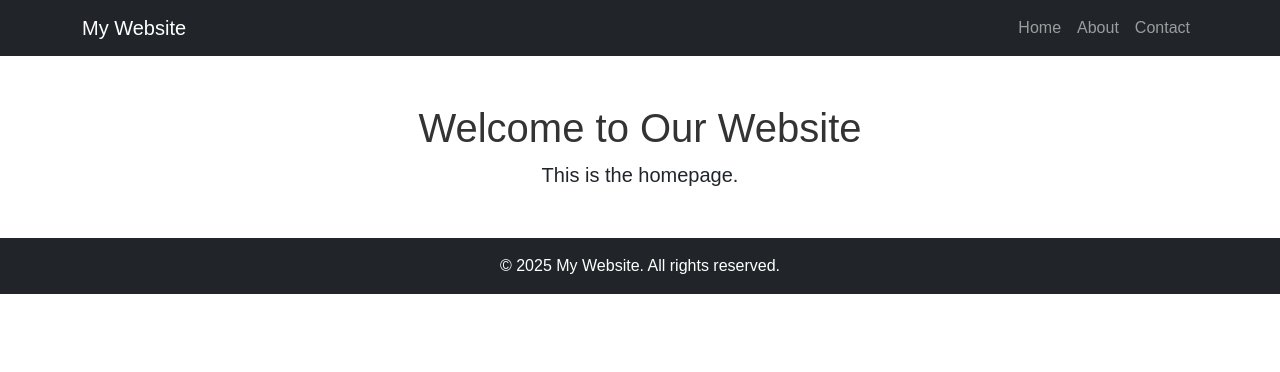
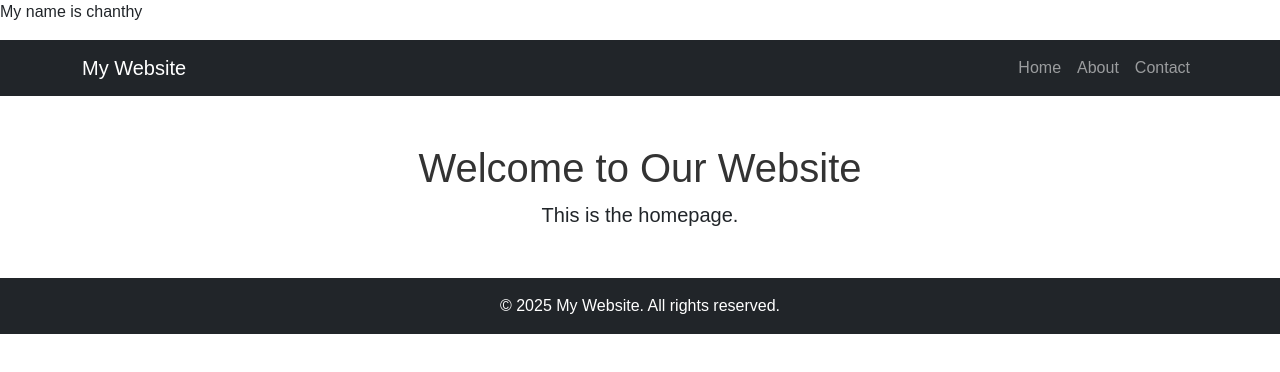
Before and after one commit to CHANthy-thy/Project-G3, a plain HTML site: page team3/index.html in a window 1280 px wide. Drawn offline with nearby package versions, Linux system fonts and the light colour scheme.

Commit message:
add name

```diff
--- a/team3/index.html
+++ b/team3/index.html
@@ -8,6 +8,7 @@
     <link rel="stylesheet" href="style.css">
 </head>
 <body>
+    <p>My name is chanthy</p>
     <nav class="navbar navbar-expand-lg navbar-dark bg-dark">
         <div class="container">
             <a class="navbar-brand" href="index.html">My Website</a>
```
